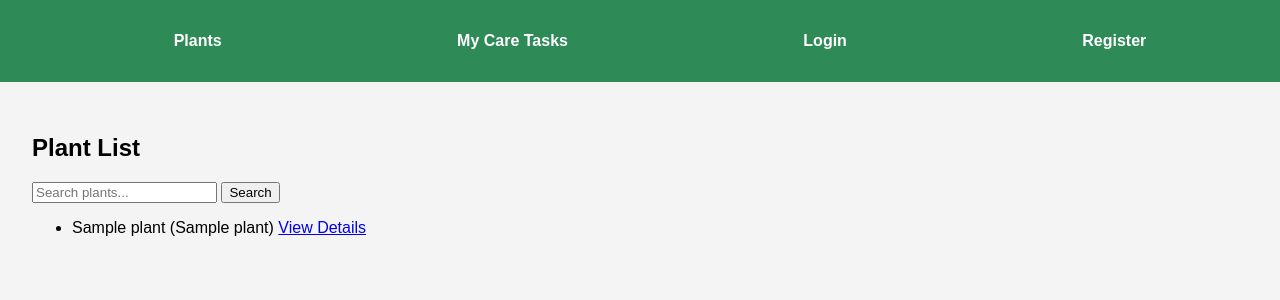
After one commit to TailorBird93/plant-care, a Django app: page / in a window 1280 px wide. The commit adds this page. Shown: the top 300 px of the page. Run offline with Django 4.2, Linux system fonts and the light colour scheme; tables that the repository leaves empty hold one stand-in row (values such as "Sample post").

Commit message:
Fix folder structure issues which result in pathing issues

```diff
--- a/plantcare/settings.py
+++ b/plantcare/settings.py
@@ -63,7 +63,7 @@ ROOT_URLCONF = 'plantcare.urls'
 TEMPLATES = [
     {
         'BACKEND': 'django.template.backends.django.DjangoTemplates',
-        'DIRS': [],
+        'DIRS': [BASE_DIR / 'templates'],
         'APP_DIRS': True,
         'OPTIONS': {
             'context_processors': [
--- a/plantcare/urls.py
+++ b/plantcare/urls.py
@@ -1,22 +1,15 @@
-"""
-URL configuration for plantcare project.
-
-The `urlpatterns` list routes URLs to views. For more information please see:
-    https://docs.djangoproject.com/en/4.2/topics/http/urls/
-Examples:
-Function views
-    1. Add an import:  from my_app import views
-    2. Add a URL to urlpatterns:  path('', views.home, name='home')
-Class-based views
-    1. Add an import:  from other_app.views import Home
-    2. Add a URL to urlpatterns:  path('', Home.as_view(), name='home')
-Including another URLconf
-    1. Import the include() function: from django.urls import include, path
-    2. Add a URL to urlpatterns:  path('blog/', include('blog.urls'))
-"""
 from django.contrib import admin
-from django.urls import path
+from django.urls import path, include
+from django.conf import settings
+from django.conf.urls.static import static
 
 urlpatterns = [
     path('admin/', admin.site.urls),
+    path('users/', include('users.urls')),
+    path('plants/', include('plants.urls')),
+    path('care/', include('care.urls')),
+    path('', include('plants.urls')),  # Home page redirects to plants
 ]
+
+if settings.DEBUG:
+    urlpatterns += static(settings.MEDIA_URL, document_root=settings.MEDIA_ROOT)
--- /dev/null
+++ b/plants/templates/plants/plant_list.html
@@ -0,0 +1,19 @@
+{% extends "base.html" %}
+
+{% block content %}
+<h2>Plant List</h2>
+<form method="GET" action="{% url 'plant-list' %}">
+    <input type="text" name="q" placeholder="Search plants..." value="{{ request.GET.q }}">
+    <button type="submit">Search</button>
+</form>
+<ul>
+    {% for plant in plants %}
+        <li>
+            {{ plant.common_name }} ({{ plant.scientific_name }})
+            <a href="{% url 'plant-detail' plant.pk %}">View Details</a>
+        </li>
+    {% empty %}
+        <li>No plants found.</li>
+    {% endfor %}
+</ul>
+{% endblock %}
--- a/plants/views.py
+++ b/plants/views.py
@@ -1,20 +1,36 @@
-from django.shortcuts import render
+# from django.shortcuts import render
+# from django.views.generic import ListView, DetailView
+# from .models import Plant
+# from .services import search_plants
+
+# class PlantListView(ListView):
+#     model = Plant
+#     template_name = 'plants/plant_list.html'
+#     context_object_name = 'plants'
+
+#     def get_queryset(self):
+#         query = self.request.GET.get('q')
+#         if query:
+#             return search_plants(query)
+#         return Plant.objects.all()
+
+
+# class PlantDetailView(DetailView):
+#     model = Plant
+#     template_name = 'plants/plant_detail.html'
+#     context_object_name = 'plant'
+
+# plants/views.py
+
 from django.views.generic import ListView, DetailView
 from .models import Plant
-from .services import search_plants
 
 class PlantListView(ListView):
     model = Plant
-    template_name = 'plants/plant_list.html'
+    template_name = 'plants/plant_list.html'  # This should match your template's path
     context_object_name = 'plants'
-
-    def get_queryset(self):
-        query = self.request.GET.get('q')
-        if query:
-            return search_plants(query)
-        return Plant.objects.all()
 
 class PlantDetailView(DetailView):
     model = Plant
-    template_name = 'plants/plant_detail.html'
+    template_name = 'plants/plant_detail.html'  # Ensure this matches your template's path
     context_object_name = 'plant'
--- a/static/css/styles.css
+++ b/static/css/styles.css
@@ -0,0 +1,52 @@
+body {
+    font-family: Arial, sans-serif;
+    margin: 0;
+    padding: 0;
+    background-color: #f4f4f4;
+}
+
+nav {
+    background-color: #2e8b57;
+    color: #fff;
+    padding: 1rem;
+}
+
+nav ul {
+    list-style: none;
+    display: flex;
+    justify-content: space-around;
+}
+
+nav ul li a {
+    color: #fff;
+    text-decoration: none;
+    font-weight: bold;
+}
+
+.container {
+    padding: 2rem;
+}
+
+.message {
+    padding: 1rem;
+    margin-bottom: 1rem;
+    border-radius: 5px;
+}
+
+.message.success {
+    background-color: #d4edda;
+    color: #155724;
+}
+
+.message.error {
+    background-color: #f8d7da;
+    color: #721c24;
+}
+
+
+@media (max-width: 768px) {
+    nav ul {
+        flex-direction: column;
+        align-items: center;
+    }
+}
--- a/static/js/scripts.js
+++ b/static/js/scripts.js
@@ -0,0 +1,11 @@
+
+document.addEventListener('DOMContentLoaded', () => {
+    const deleteButtons = document.querySelectorAll('.delete-button');
+    deleteButtons.forEach(button => {
+        button.addEventListener('click', (e) => {
+            if (!confirm('Are you sure you want to delete this task?')) {
+                e.preventDefault();
+            }
+        });
+    });
+});
--- a/templates/base.html
+++ b/templates/base.html
@@ -1,3 +1,4 @@
+{% load static %}
 <!DOCTYPE html>
 <html lang="en">
 <head>
--- a/users/signals.py
+++ b/users/signals.py
@@ -8,4 +8,8 @@ from .models import Profile
 def create_or_update_profile(sender, instance, created, **kwargs):
     if created:
         Profile.objects.create(user=instance)
-    instance.profile.save()
+    else:
+        try:
+            instance.profile.save()
+        except Profile.DoesNotExist:
+            Profile.objects.create(user=instance)
```
Also changed, not shown: care/views.py (+43 -1 lines), plants/services.py (+26 -5 lines), plants/templates/plants/plant_detail.html (added, +16 -0 lines), templates/care/care_confirm_delete.html (added, +10 -0 lines), templates/care/care_form.html (added, +9 -0 lines), templates/care/care_list.html (added, +16 -0 lines), users/views.py (+37 -2 lines), db.sqlite3.
